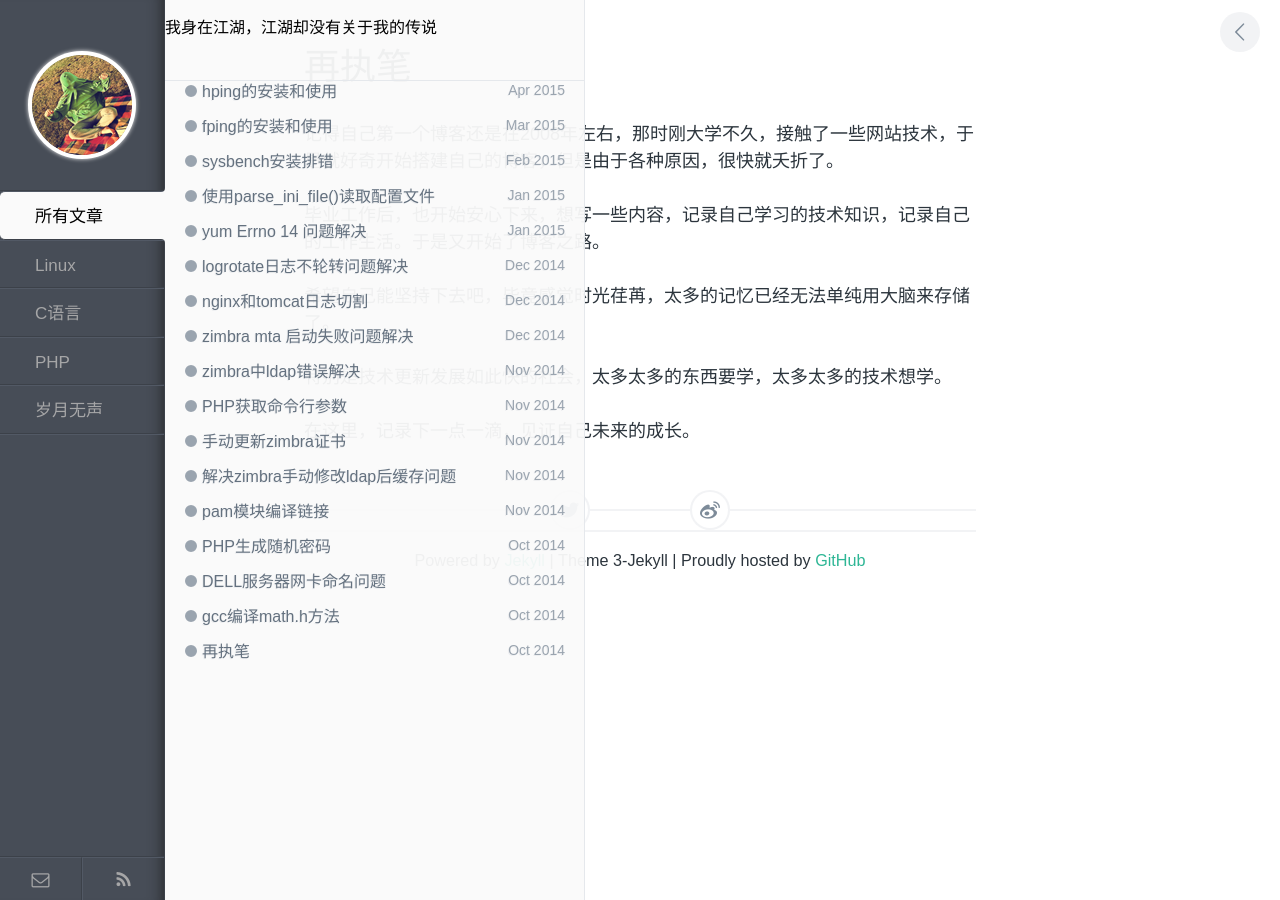
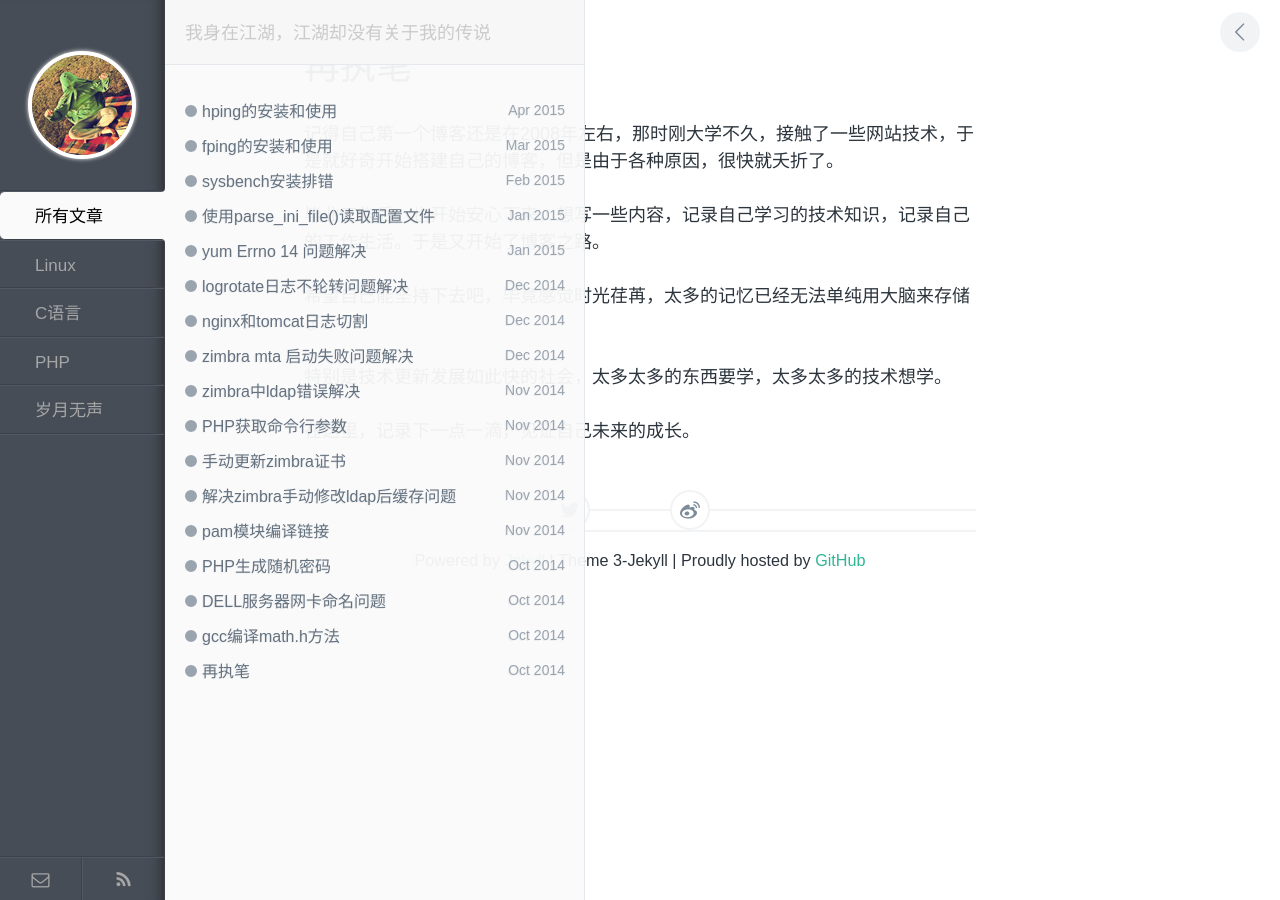
Before and after one commit to koalaxiaot/koalaxiaot.github.com, a Jekyll site: the page built from _posts/2014-10-16-i-am-back.md, in a window 1280 px wide. Built offline with Jekyll 4.4.1, drawn with Linux system fonts in a browser that asks for light colours.

Commit message:
change tag conf

```diff
--- a/_layouts/index.html
+++ b/_layouts/index.html
@@ -31,7 +31,7 @@
 
       <div id="posts-list">
         <div id="search-form">
-          <p id=search-input">{{ site.subname }}</p>
+          <p id="search-input">{{ site.subname }}</p>
         </div>
 
         <nav id="pl__container">
--- a/assets/css/style.css
+++ b/assets/css/style.css
@@ -289,7 +289,7 @@ a {
   overflow-x: hidden;
   overflow-y: auto;
   position: absolute;
-  top: 65px;
+  top: 85px;
   bottom: 0;
   left: 0;
   right: -1px;
@@ -579,7 +579,7 @@ iframe {
     content: "\e803"; }
 
 #icon-weibo {
-  margin-left: 50px; }
+  margin-left: 30px; }
   #icon-weibo:hover {
     color: #d40220; }
   #icon-weibo:before {
```
